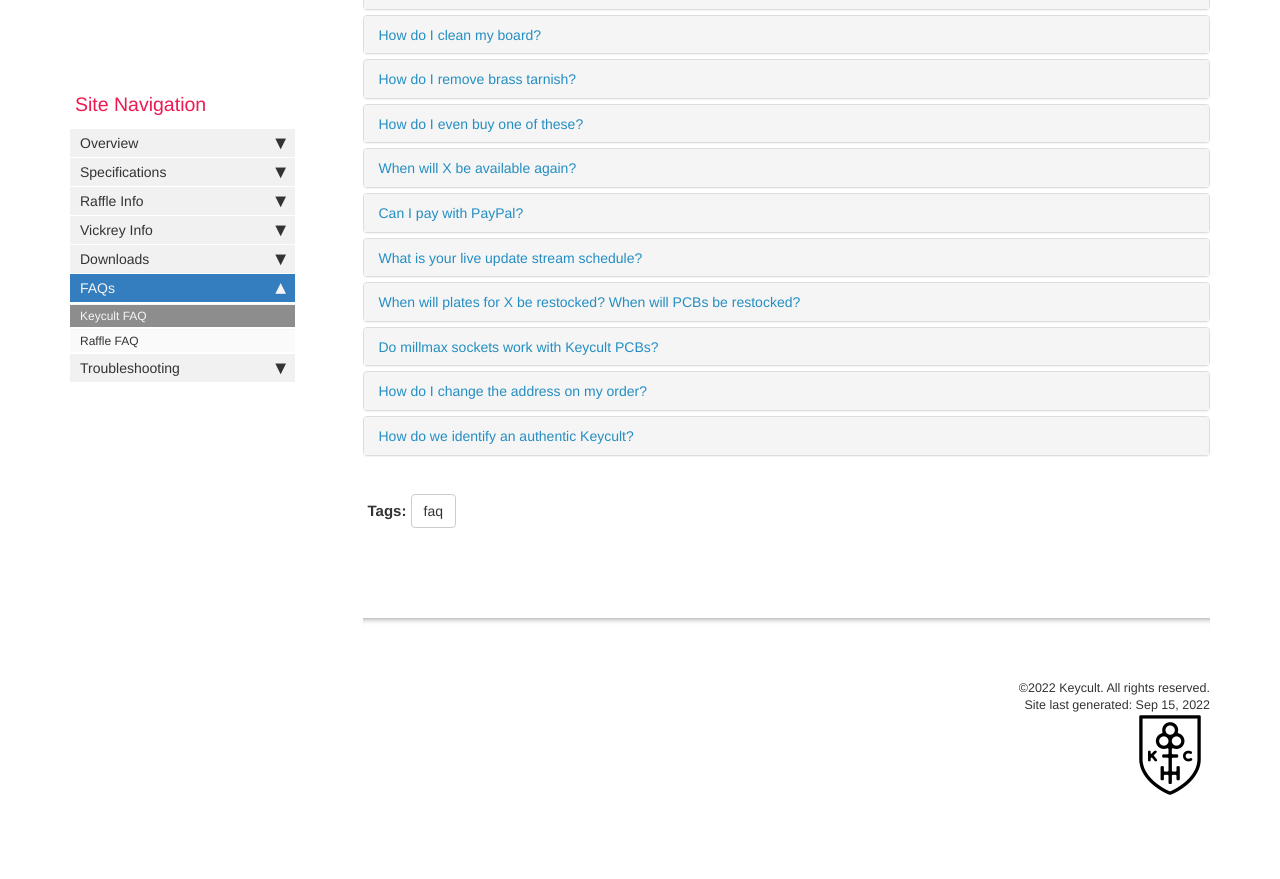
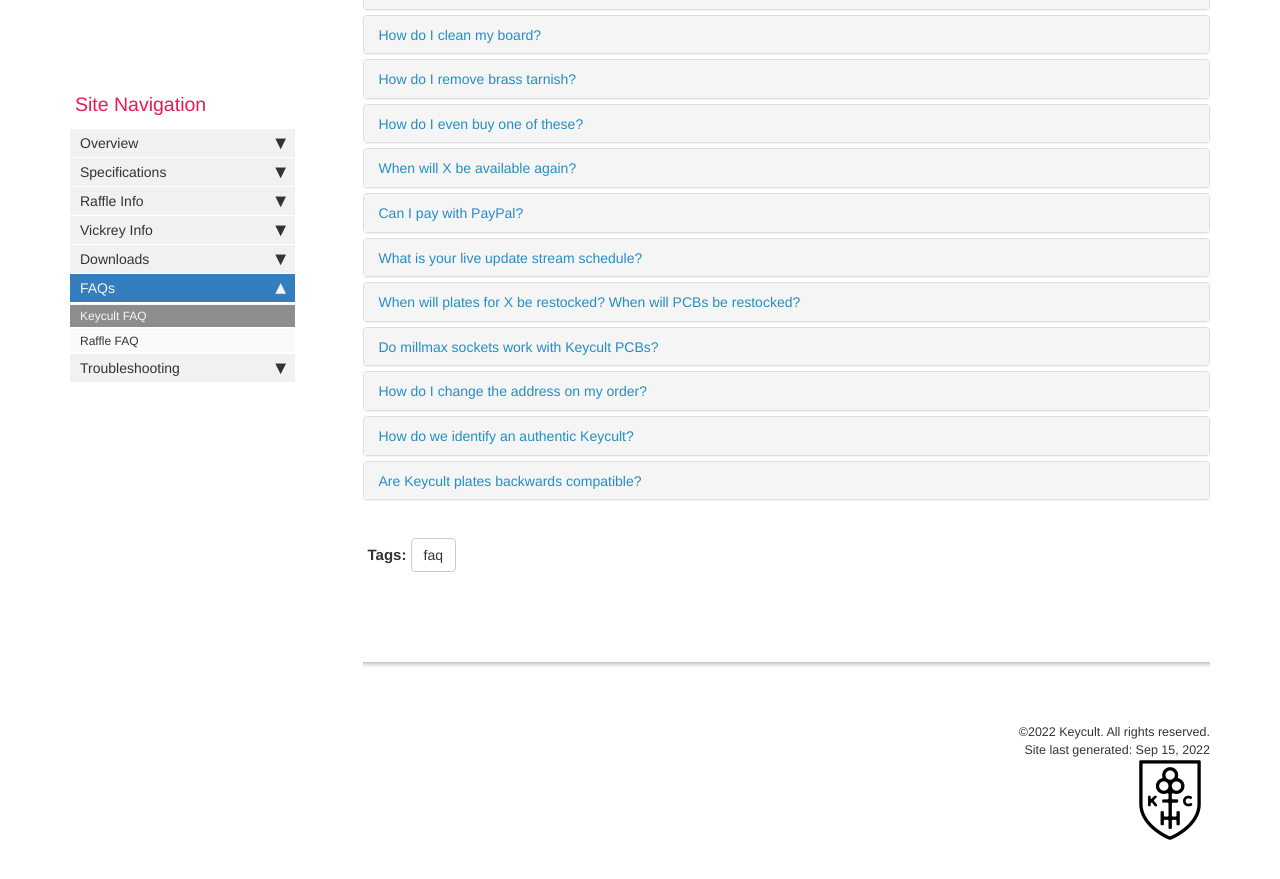
Before and after one commit to keycult/keycult-resources, a Jekyll site: the page built from pages/mydoc/faq_keycult_faq.md, in a window 1280 px wide and 900 px high, scrolled down 692 px. Shown: the top 879 px of the window. Built offline with Jekyll 4.4.1, drawn with Linux system fonts in a browser that asks for light colours; comment, search, counter and statistics services are not loaded; before the commit the page ends 1547 px from its top, so only the background shows below that.

Commit message:
Update faq_keycult_faq.md

```diff
--- a/pages/mydoc/faq_keycult_faq.md
+++ b/pages/mydoc/faq_keycult_faq.md
@@ -289,5 +289,18 @@
                         </div>
                     </div>
                     <!-- /.panel -->
+                      <div class="panel panel-default">
+                        <div class="panel-heading">
+                            <h4 class="panel-title">
+                                <a class="noCrossRef accordion-toggle" data-toggle="collapse" href="#collapse20">Are Keycult plates backwards compatible?</a>
+                            </h4>
+                        </div>
+                        <div id="collapse20" class="panel-collapse collapse">
+                            <div class="panel-body">
+                                For the most part, yes. Newer revisions using PTFE alignment pins will have cut outs for those pins in their plates. Older revisions that do not support alignment pins can still use these new plates but newer revisions that use alignment pins cannot use older plates without cutouts.
+                            </div>
+                        </div>
+                    </div>
+                    <!-- /.panel -->
 </div>
 <!-- /.panel-group -->
```
